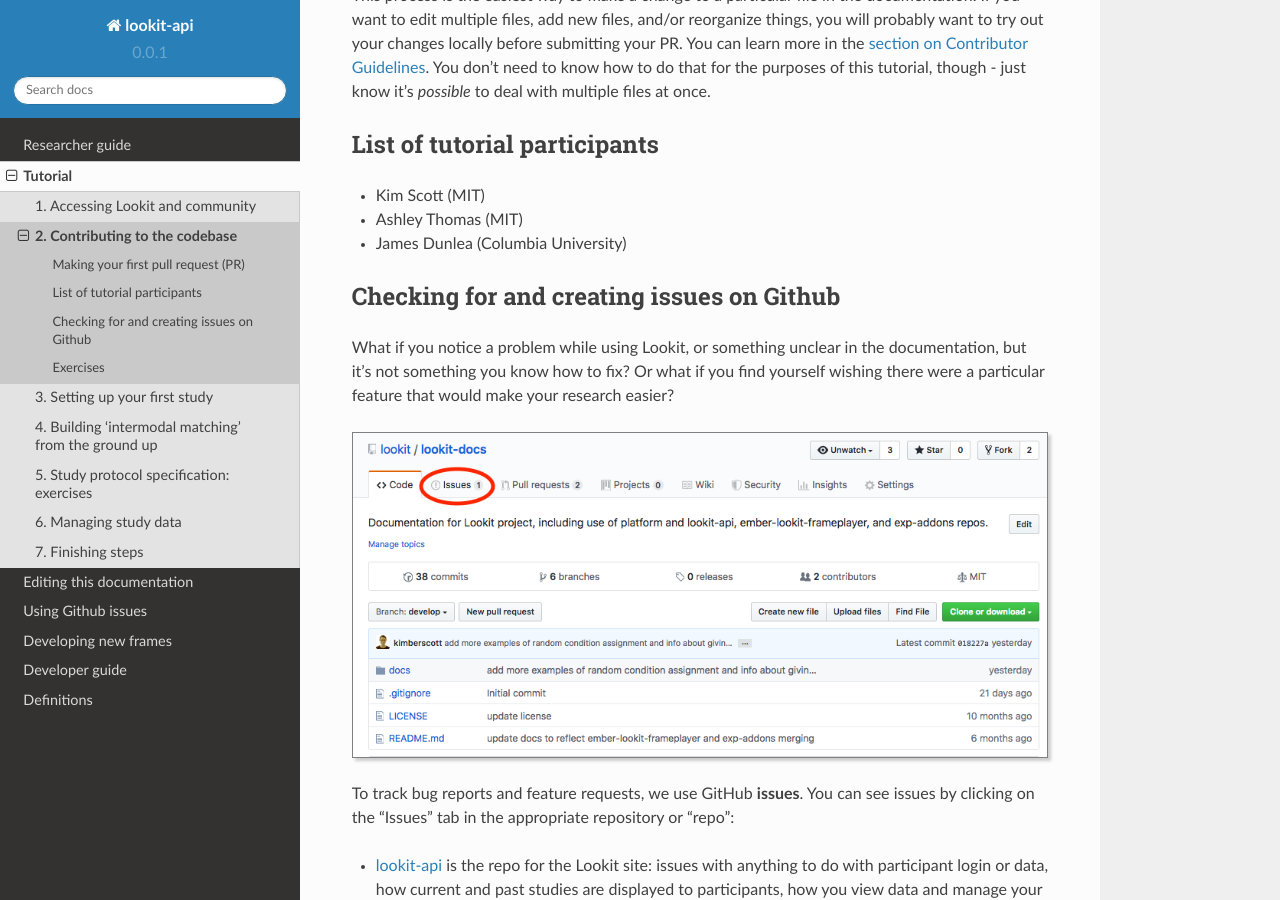
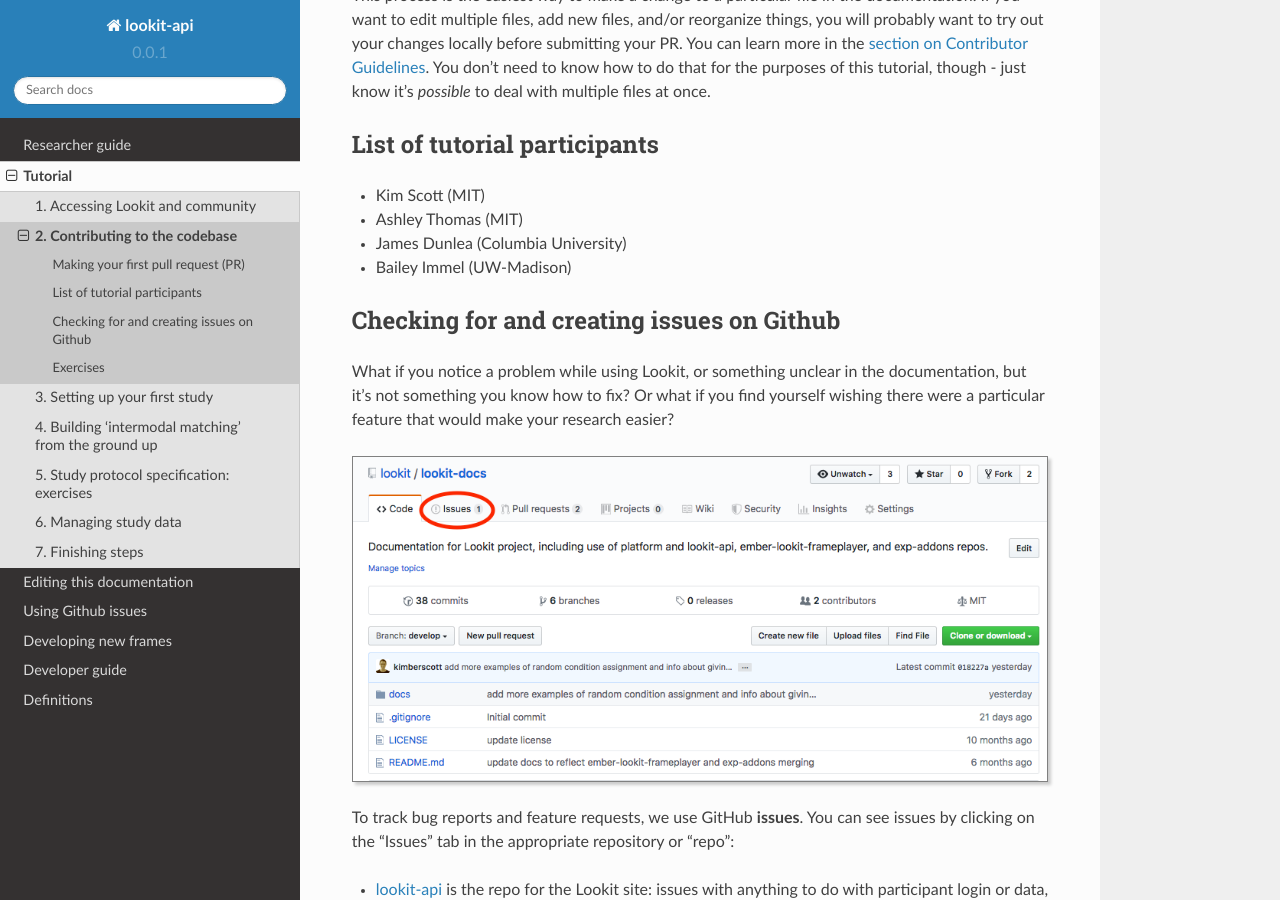
Before and after one commit to lookit/lookit-docs, a Sphinx documentation site: the page built from docs/source/tutorial-contributing.rst, in a window 1280 px wide and 900 px high, scrolled down 3565 px. Built offline with Sphinx 7.4.7 and the Read the Docs theme 2.0.0, drawn with Linux system fonts in a browser that asks for light colours.

Commit message:
Add tutorial participant to list

```diff
--- a/docs/source/tutorial-contributing.rst
+++ b/docs/source/tutorial-contributing.rst
@@ -66,6 +66,7 @@
 - Kim Scott (MIT)
 - Ashley Thomas (MIT)
 - James Dunlea (Columbia University)
+- Bailey Immel (UW-Madison)
 
 .. _Github issues overview:
 
```
